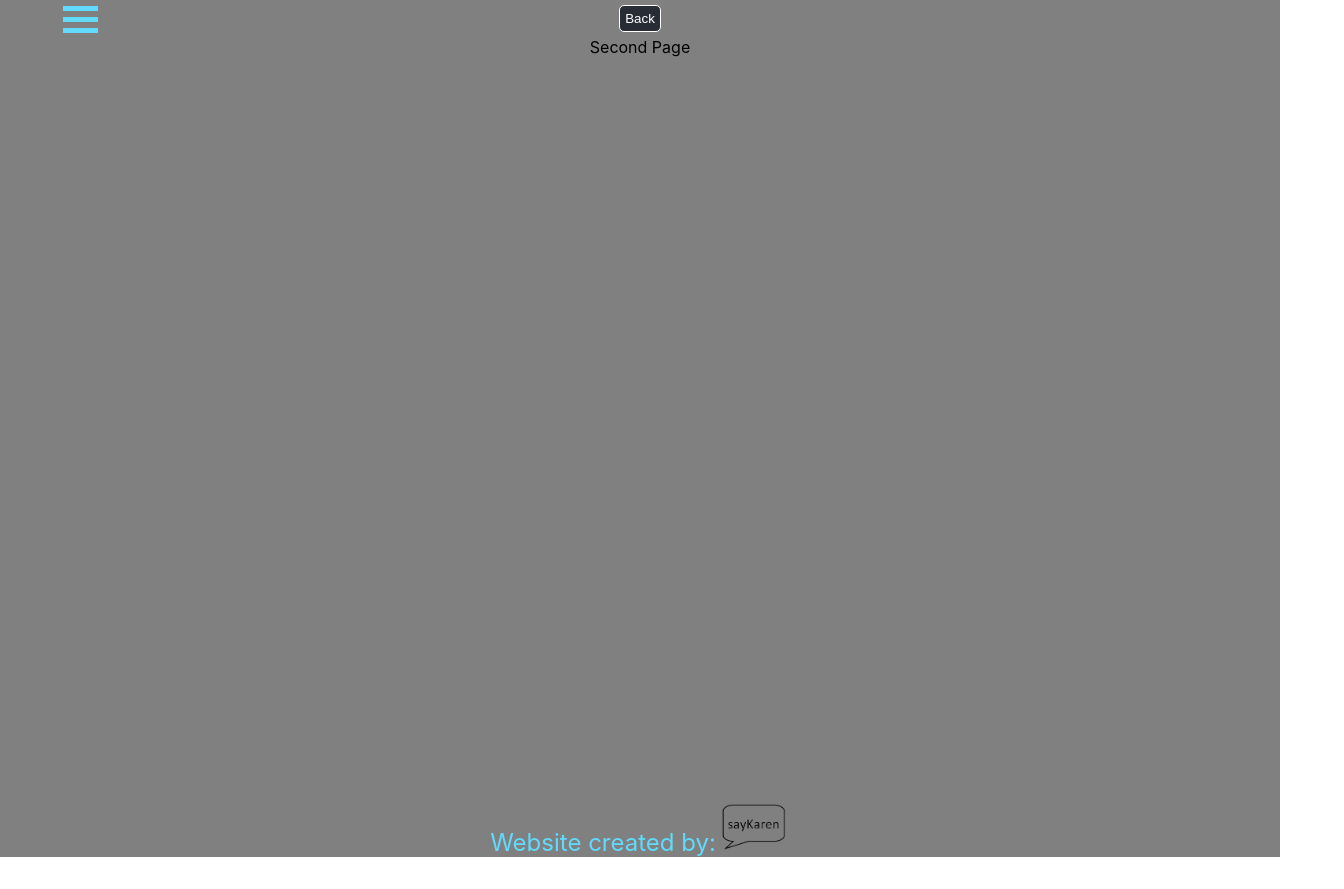
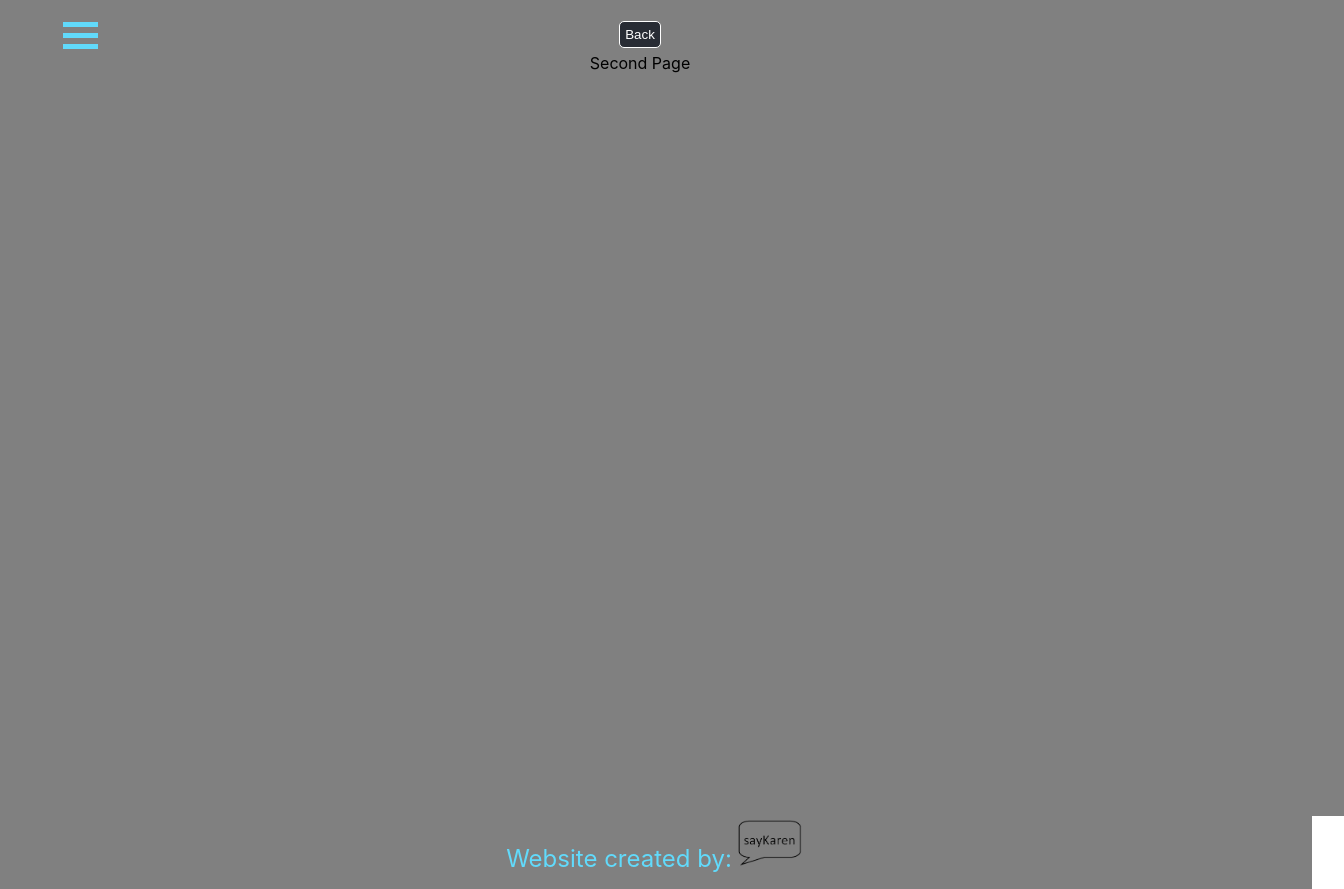
Before and after one commit to saykaren/websiteTemplate, a React (Create React App) app: page /Secondpage in a window 1280 px wide. Shown: the whole page, 1344 px wide, since content can reach past the window. Before the commit the page ends 857 px from the top, so only its background shows below. Built offline with nearby package versions, Linux system fonts and the light colour scheme.

Commit message:
fixed width of app was cutting off logo and white gap on right

```diff
--- a/src/components/app/pages/Footer.js
+++ b/src/components/app/pages/Footer.js
@@ -4,7 +4,6 @@ import './../styling/footer.scss';
 import sayKarenLogo from './../../../assets/sayKaren_Logo_transparent_7.2019.png';
 
 const Footer= ()=> (
-    <div className="footer">
         <footer
           id="footer"
           className="footerDetails"
@@ -22,7 +21,6 @@ const Footer= ()=> (
             />
           </a>
         </footer>
-    </div>
   );
 
 export default Footer
--- a/src/components/app/styling/App.scss
+++ b/src/components/app/styling/App.scss
@@ -10,18 +10,14 @@
     height: 40vmin;
   }
 
-//   .hamburger {
-//     width: 35px;
-//     height: 5px;
-//     background-color: black;
-//     margin: 6px 0;
-// }
 
   #main{
     background-color: $secondary-color;
     width: 100%;
     height: 100vh;
     position: absolute;
+    padding-top: 1rem;
+    padding-right: 4rem;
   }
 
   button {
--- a/src/components/app/styling/footer.scss
+++ b/src/components/app/styling/footer.scss
@@ -2,13 +2,13 @@
 
 #footer{
     width: 100%;
-    height: auto;
     word-wrap: break-word;
     background-color: $secondary-color;
     color: $highlight-color;
     text-align: center;
     font-size: 1.5rem;
     bottom: 0;
+    padding: 1rem;
   }
 
   #sayKarenLogo {
--- a/src/components/app/styling/ham.scss
+++ b/src/components/app/styling/ham.scss
@@ -3,6 +3,7 @@
 .hamContainer {
     display: inline-block;
     cursor: pointer;
+    padding: 1rem;
 }
 
 .hamburger1, .hamburger2, .hamburger3 {
```
